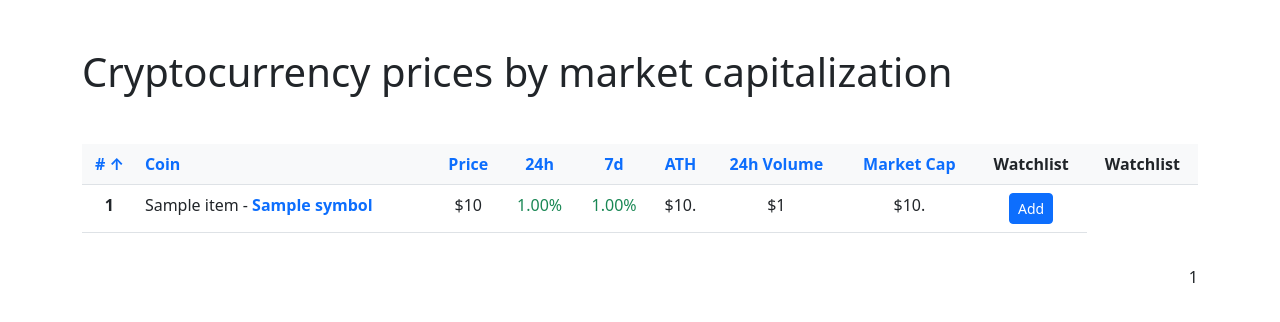
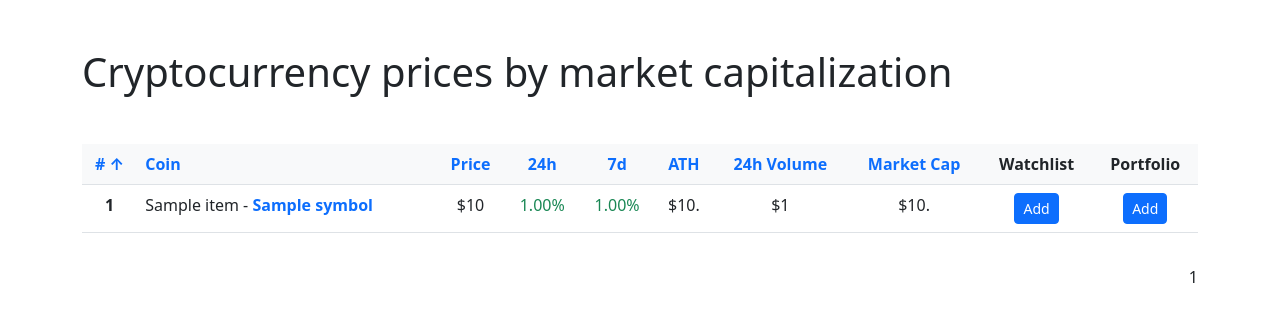
Before and after one commit to leivermoreno/cryptotrack, a Django app: page / in a window 1280 px wide. Shown: the part 56-378 px from the top of the page. Run offline with Django 5.2, Linux system fonts and the light colour scheme; tables that the repository leaves empty hold one stand-in row (values such as "Sample post"); a database or web service that is not in the repository returns one stand-in record (values such as "Sample title"); data that the repository does not hold is empty.

Commit message:
add portfolio link in coins table and navbar

```diff
--- a/coins/templates/coins/partials/coins_table.html
+++ b/coins/templates/coins/partials/coins_table.html
@@ -19,11 +19,7 @@
         <th>{% sort_link 'market_cap' page_number sort direction search_query 'Market Cap' %}</th>
         <th>Watchlist</th>
         <th>
-            {% if is_watchlist %}
-                Remove
-            {% else %}
-                Watchlist
-            {% endif %}
+            Portfolio
         </th>
     </tr>
     </thead>
@@ -62,10 +58,10 @@
                         {% else %}
                             Add
                         {% endif %}
-
                     </button>
                 </form>
             </td>
+            <td><a href="{% url 'portfolio:add_transaction_cg' cg_id=coin.id %}" class="btn btn-sm btn-primary">Add</a></td>
         </tr>
     {% endfor %}
     </tbody>
--- a/templates/base.html
+++ b/templates/base.html
@@ -26,6 +26,9 @@
             {% if request.user.is_authenticated %}
                 <li class="nav-item">
                     <a class="nav-link" href="{% url 'coins:watchlist' %}">Watchlist</a>
+                </li>
+                <li class="nav-item">
+                    <a class="nav-link" href="{% url 'portfolio:overview' %}">Portfolio</a>
                 </li>
                 <form action="{% url 'logout' %}" method="post">
                     {% csrf_token %}
```
